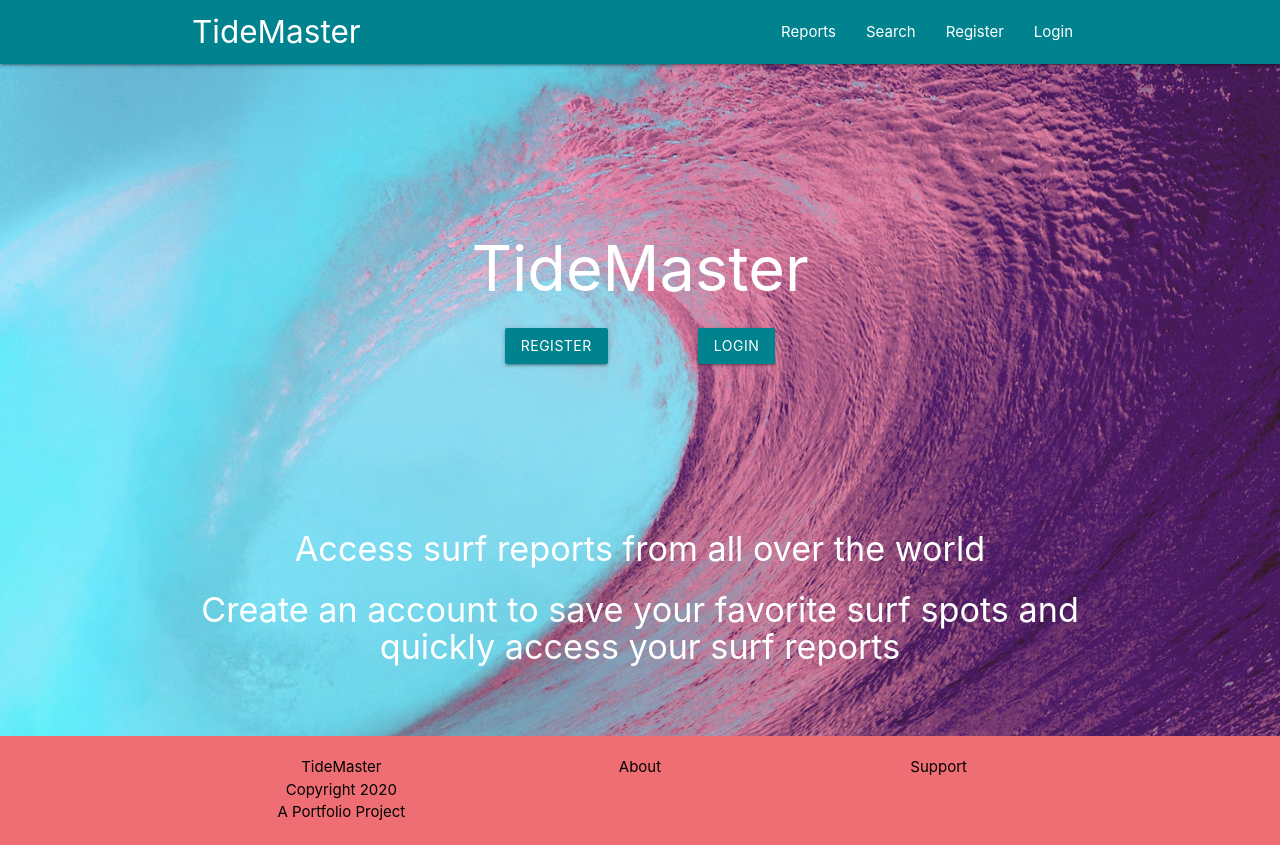
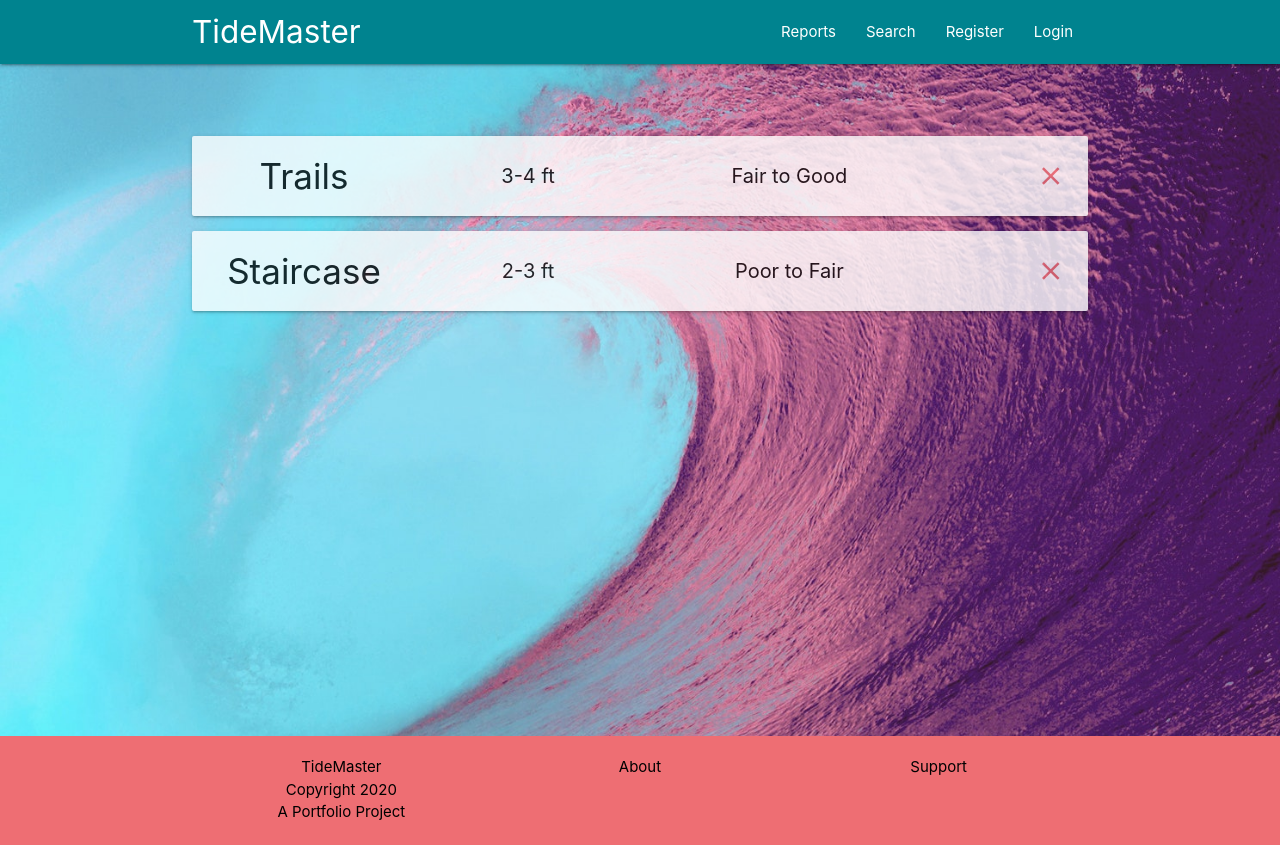
Before and after one commit to graysonventers/tidemaster, a React (Create React App) app in the folder client/: page / in a window 1280 px wide. Built offline with nearby package versions, Linux system fonts and the light colour scheme.

Commit message:
completed dashboard design

```diff
--- a/client/src/App.js
+++ b/client/src/App.js
@@ -8,8 +8,8 @@ function App() {
   return (
     <div>
       <Navbar />
-      {/* <Dashboard /> */}
-      <Landing />
+      <Dashboard />
+      {/* <Landing /> */}
       <Footer />
     </div>
   );
--- a/client/src/components/layout/Dashboard.js
+++ b/client/src/components/layout/Dashboard.js
@@ -24,50 +24,38 @@ const Dashboard = () => {
                 </div> */}
 
             {/* if user DOES have favorite spots */}
-            <div className="container" style={{ paddingTop: '10px' }}>
+            <div className="container" style={{ paddingTop: '5%', paddingBottom: '5%' }}>
                 <a href="#surfspot">
-                    <div className="card black-text center valign-wrapper" style={{ opacity: '80%' }}>
-                        <div className="container">
-                        <div className="row">
-                                <div className="col s3"><h5>Trails</h5></div>
-                                <div className="col s3">3-4ft</div>
-                                <div className="col s3">Fair to Good</div>
-                                <div className="col s3">
-                                    <button>
-                                        <i className="material-icons tiny">clear</i>
-                                    </button>
-                                </div>
+                    <div className="card hoverable black-text center" style={{ opacity: '80%', height: '80px', verticalAlign: 'middle' }}>
+
+                        <div className="row" style={{ height: '100%' }}>
+                            <div style={{ marginTop: '14px', fontSize: '35px' }} className="col s3">Trails</div>
+                            <div style={{ marginTop: '25px', fontSize: '20px' }} className="col s3">3-4 ft</div>
+                            <div style={{ marginTop: '25px', fontSize: '20px' }} className="col s4">Fair to Good</div>
+                            <div style={{ marginTop: '25px' }} className="col s1 offset-s1">
+                                <a href="#deleteSurfSpot" style={{ color: '#ee6e73' }}>
+                                    <i className="material-icons small">clear</i>
+                                </a>
                             </div>
                         </div>
-
                     </div>
                 </a>
+                <a href="#surfspot">
+                    <div className="card hoverable black-text center" style={{ opacity: '80%', height: '80px', verticalAlign: 'middle' }}>
 
-                <div className="card horizontal">
-                    <div className="card-content">
-                        <h5>Staircase</h5>
+                        <div className="row" style={{ height: '100%' }}>
+                            <div style={{ marginTop: '14px', fontSize: '35px' }} className="col s3">Staircase</div>
+                            <div style={{ marginTop: '25px', fontSize: '20px' }} className="col s3">2-3 ft</div>
+                            <div style={{ marginTop: '25px', fontSize: '20px' }} className="col s4">Poor to Fair</div>
+                            <div style={{ marginTop: '25px' }} className="col s1 offset-s1">
+                                <a href="#deleteSurfSpot" style={{ color: '#ee6e73' }}>
+                                    <i className="material-icons small">clear</i>
+                                </a>
+                            </div>
+                        </div>
                     </div>
-                </div>
-                <div className="card horizontal">
-                    <div className="card-content">
-                        <h5>Shitpipe</h5>
-
-                    </div>
-                </div>
-                <div className="card horizontal">
-                    <div className="card-content">
-                        <h5>El Porto</h5>
-                    </div>
-                </div>
+                </a>
             </div>
-
-
-
-
-
-
-
-
         </div>
     )
 };
```
Also changed, not shown: client/src/components/auth/Register.js (added, +11 -0 lines), 1 other file (tests, documents, lock files or other folders).
